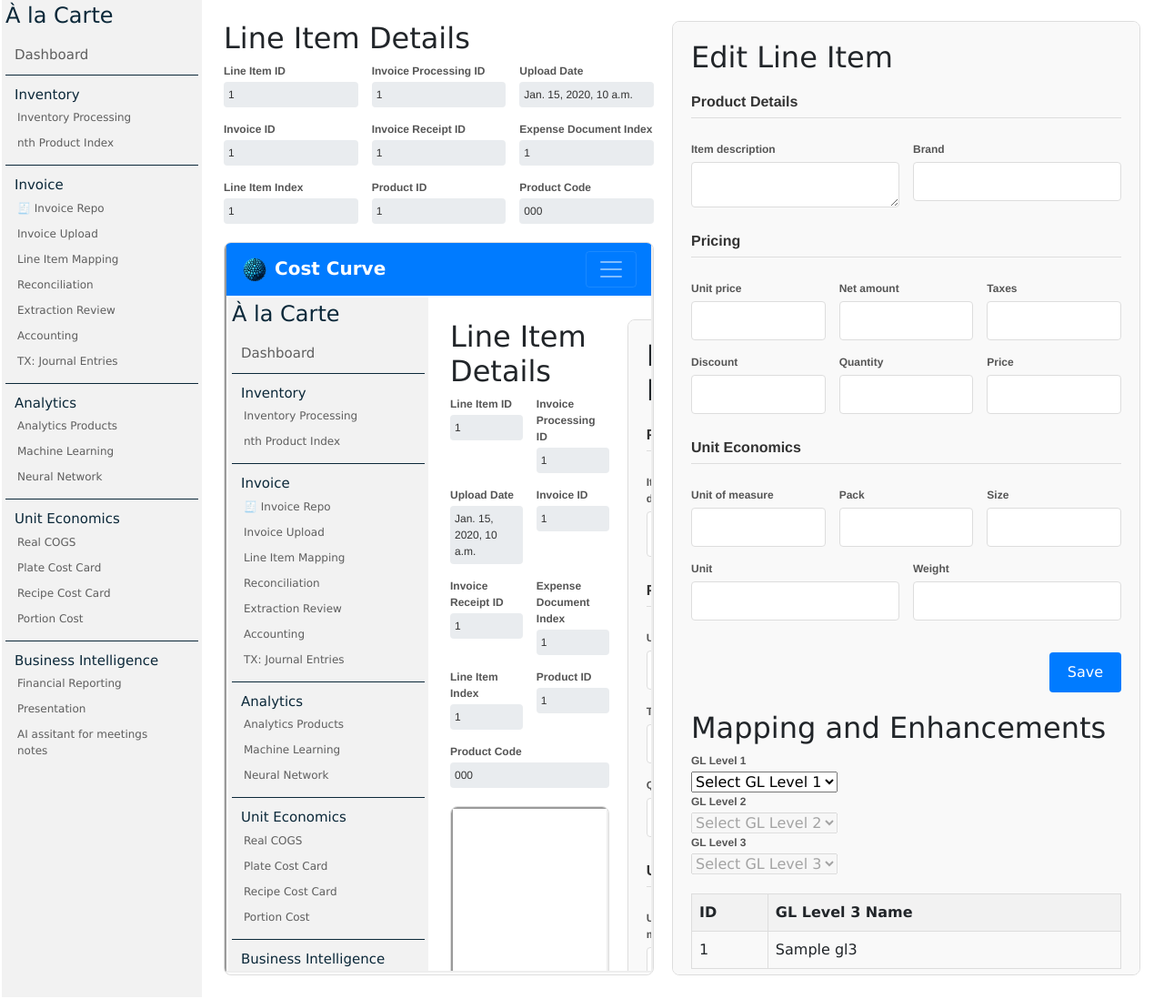
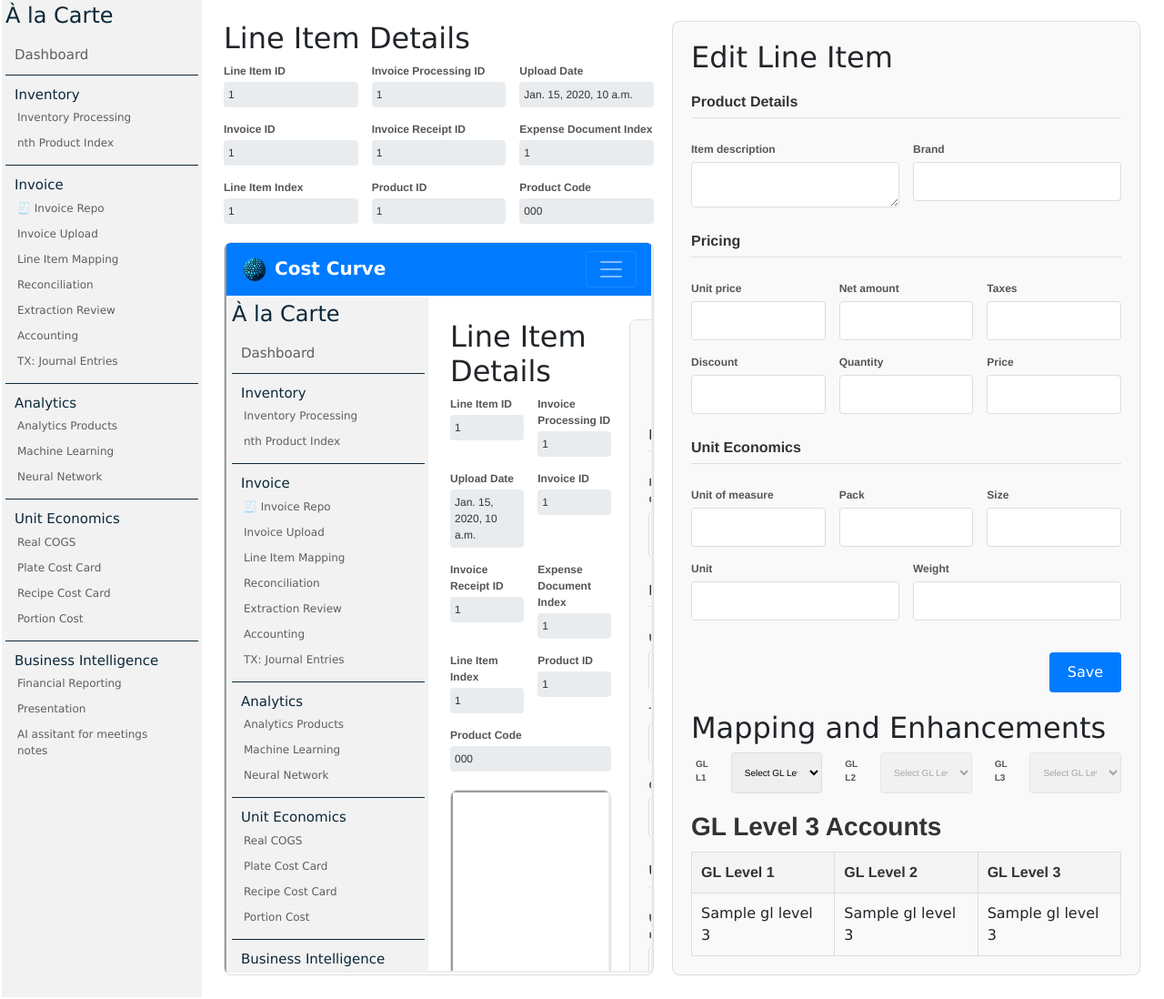
Before and after one commit to ClaytonAllenThompsonII/WebApp, a Django app: template invoice/templates/invoice/edit_line_item.html in a window 1280 px wide. Shown: the part 61-1159 px from the top of the page at 91% size. Run offline with Django 4.2, Linux system fonts and the light colour scheme; the template is opened without the code that fills it: most values are stand-ins (such as "Sample title", 1, 10 or a date in 2020); form fields are guessed from the names that the template uses; some libraries are stand-ins or nearby versions.

Commit message:
✨🖼️ Add GL Level filtering and display to edit line item view
- Add a new filter section to `edit_line_item.html` for selecting GL Level 1, GL Level 2, and GL Level 3.
  - The dropdowns dynamically populate based on user selection, starting from GL Level 1.
  - Initially, GL Level 2 and GL Level 3 dropdowns are disabled and enabled based on selections of preceding levels.

- Enhance the template to include a table displaying GL Level 3 accounts.
  - The table is populated with GL Level 3 data retrieved from the backend.

- These additions enable users to filter and view GL Level 3 accounts based on GL Level 1 and GL Level 2 selections within the edit line item view.

- The new filter section interacts with:
  - `general_ledger_accounts.js` for fetching and updating GL Level 2 and GL Level 3 options based on user selections.
  - `general_ledger_accounts` view for retrieving GL level data to populate the dropdowns and table.

```diff
--- a/invoice/templates/invoice/edit_line_item.html
+++ b/invoice/templates/invoice/edit_line_item.html
@@ -146,20 +146,77 @@
     .enhancements-section .field {
         flex: 1 1 100%; /* Full width fields */
     }
-    .gl-table {
+
+    .filter-section {
+    display: flex;
+    flex-direction: row;
+    gap: 20px;
+    margin-bottom: 20px;
+}
+
+.filter-section .field {
+    display: flex;
+    flex-direction: column;
+    flex: 1; /* Make all filters take equal width */
+}
+
+.filter-section label {
+    font-family: 'Helvetica Neue', Helvetica, Arial, sans-serif;
+    font-weight: bold;
+    color: #555;
+    margin-bottom: 5px;
+    font-size: 10px;
+    padding: 5px; /* Add padding to make the label larger */
+    background-color: #f9f9f9; /* Add background color to distinguish label area */
+    border-radius: 4px;
+}
+
+.filter-section select {
+    padding: 10px;
+    font-size: 10px;
+    border: 1px solid #ddd;
+    border-radius: 4px;
     width: 100%;
-        border-collapse: collapse;
+    box-sizing: border-box;
+    font-family: 'Helvetica Neue', Helvetica, Arial, sans-serif;
+}
+
+.gl3-table {
     margin-top: 20px;
 }
 
-    .gl-table th, .gl-table td {
-        border: 1px solid #ddd;
-        padding: 8px;
-        text-align: left;
+.gl3-table h3 {
+    font-family: 'Helvetica Neue', Helvetica, Arial, sans-serif;
+    font-weight: bold;
+    color: #333;
+    margin-bottom: 10px;
 }
 
-    .gl-table th {
-        background-color: #f2f2f2;
+.gl3-table table {
+    width: 100%;
+    border-collapse: collapse;
+}
+
+.gl3-table table th,
+.gl3-table table td {
+    padding: 10px;
+    text-align: left;
+    border: 1px solid #ddd;
+}
+
+.gl3-table table th {
+    background-color: #f4f4f4;
+    font-family: 'Helvetica Neue', Helvetica, Arial, sans-serif;
+    font-weight: bold;
+    color: #333;
+}
+
+.gl3-table table tr:nth-child(even) {
+    background-color: #f9f9f9;
+}
+
+.gl3-table table tr:hover {
+    background-color: #e2e2e2;
 }
 </style>
 {% endblock %}
@@ -283,50 +340,57 @@
         <!-- Mapping and Enhancements Section -->
 <div class="enhancements-section">
     <h2>Mapping and Enhancements</h2>
-    <div class="field">
-        <label for="gl_level_1">GL Level 1</label>
-        <select id="gl_level_1" name="gl_level_1">
+        <div class="filter-section">
+            <label for="gl_level_1">GL L1</label>
+            <select id="gl_level_1">
                 <option value="">Select GL Level 1</option>
                 {% for gl1 in gl_level_1 %}
-                <option value="{{ gl1.id }}">{{ gl1.name }}</option>
+                    <option value="{{ gl1.gl_level_1_id }}">{{ gl1.gl_level_1_name }}</option>
                 {% endfor %}
             </select>
-    </div>
-    <div class="field">
-        <label for="gl_level_2">GL Level 2</label>
-        <select id="gl_level_2" name="gl_level_2" disabled>
+
+            <label for="gl_level_2">GL L2</label>
+            <select id="gl_level_2" disabled>
                 <option value="">Select GL Level 2</option>
             </select>
-    </div>
-    <div class="field">
-        <label for="gl_level_3">GL Level 3</label>
-        <select id="gl_level_3" name="gl_level_3" disabled>
+
+            <label for="gl_level_3">GL L3</label>
+            <select id="gl_level_3" disabled>
                 <option value="">Select GL Level 3</option>
             </select>
         </div>
-    <table class="gl-table">
+
+    <div class="gl3-table">
+            <h3>GL Level 3 Accounts</h3>
+            <table id="gl_table">
                 <thead>
                     <tr>
-                <th>ID</th>
-                <th>GL Level 3 Name</th>
+                        <th>GL Level 1</th>
+                        <th>GL Level 2</th>
+                        <th>GL Level 3</th>
                     </tr>
                 </thead>
-        <tbody id="gl3-table-body">
-            {% for gl3 in gl_level_3 %}
+                <tbody>
+                    {% for gl in gl_level_3 %}
                     <tr>
-                <td>{{ gl3.id }}</td>
-                <td>{{ gl3.name }}</td>
+                        <td>{{ gl.gl_level_1_name }}</td>
+                        <td>{{ gl.gl_level_2_name }}</td>
+                        <td>{{ gl.gl_level_3_name }}</td>
                     </tr>
                     {% endfor %}
                 </tbody>
             </table>
         </div>
 
+
     </div>
+
 </div>
 
 <!-- Include the new JavaScript file -->
 <script src="{% static 'invoice/edit_line_item.js' %}"></script>
+<script src="{% static 'invoice/general_ledger_accounts.js' %}"></script>
+
     </div>
 </div>
 
```
Lines whose indentation alone changed are shown as unchanged.
